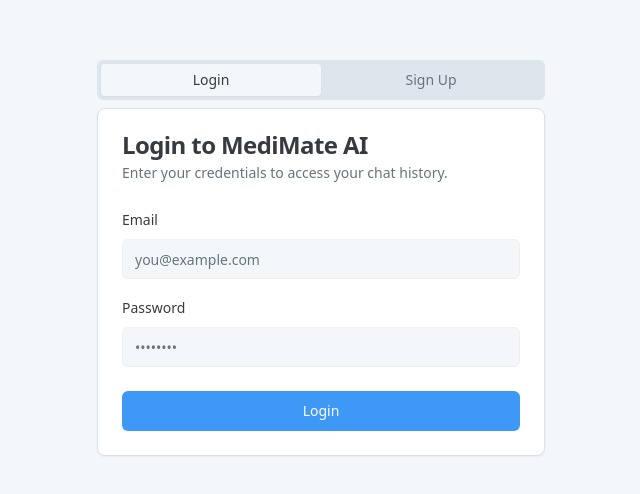
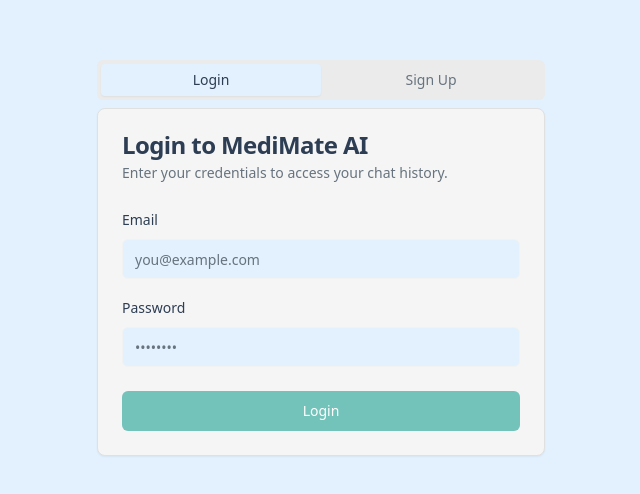
Before and after one commit to Priyanshu-chippa/ai-med, a Next.js app: page /auth in a window 1280 px wide. Shown: the part 142-636 px from the top of the page, without its empty margins (319-959 px from the left). Built offline with nearby package versions, Linux system fonts and the light colour scheme; no server answers.

Commit message:
Add light-mode color palette

```diff
--- a/src/app/globals.css
+++ b/src/app/globals.css
@@ -9,73 +9,78 @@
 
 @layer base {
   :root {
-    --background: 210 40% 97%; /* Slightly brighter Light Gray */
-    --foreground: 210 10% 23%;
-    --card: 0 0% 100%;
-    --card-foreground: 210 10% 23%;
-    --popover: 0 0% 100%;
-    --popover-foreground: 210 10% 23%;
-    --primary: 210 90% 60%; /* More vibrant Blue */
-    --primary-foreground: 0 0% 100%; /* Pure White text on primary */
-    --secondary: 210 30% 90%;
-    --secondary-foreground: 210 10% 30%;
-    --muted: 210 30% 90%;
+    --background: 207 88% 94%; /* Soft Blue */
+    --foreground: 215 30% 25%; /* Darker blue/gray for text */
+    --card: 0 0% 96%; /* Cool Gray */
+    --card-foreground: 215 30% 25%;
+    --popover: 0 0% 96%; /* Cool Gray */
+    --popover-foreground: 215 30% 25%;
+    --primary: 174 40% 61%; /* Muted Teal */
+    --primary-foreground: 0 0% 100%; /* White */
+    --secondary: 188 75% 93%; /* Light Mint */
+    --secondary-foreground: 180 30% 30%; /* Darker teal for contrast */
+    --muted: 0 0% 92%; /* Slightly darker Cool Gray */
     --muted-foreground: 210 10% 45%;
-    --accent: 170 65% 55%; /* Vibrant Teal/Aqua */
-    --accent-foreground: 170 30% 15%; /* Darker text on accent */
+    --accent: 200 70% 58%; /* A friendly, brighter blue for accents */
+    --accent-foreground: 0 0% 100%; /* White */
     --destructive: 0 84.2% 60.2%;
     --destructive-foreground: 0 0% 98%;
-    --border: 210 20% 88%; /* Slightly softer border */
-    --input: 210 25% 94%;
-    --ring: 210 90% 60%; /* Ring color same as primary */
+    --border: 0 0% 88%; /* Slightly darker Cool Gray for borders */
+    --input: 0 0% 95%; /* Slightly off-white Cool Gray for inputs */
+    --ring: 174 40% 61%; /* Muted Teal for focus rings */
     --chart-1: 12 76% 61%;
     --chart-2: 173 58% 39%;
     --chart-3: 197 37% 24%;
     --chart-4: 43 74% 66%;
     --chart-5: 27 87% 67%;
     --radius: 0.5rem;
-    --sidebar-background: 0 0% 98%;
-    --sidebar-foreground: 240 5.3% 26.1%;
-    --sidebar-primary: 240 5.9% 10%;
-    --sidebar-primary-foreground: 0 0% 98%;
-    --sidebar-accent: 240 4.8% 95.9%;
-    --sidebar-accent-foreground: 240 5.9% 10%;
-    --sidebar-border: 220 13% 91%;
-    --sidebar-ring: 217.2 91.2% 59.8%;
+
+    /* Sidebar Colors - Light Theme */
+    --sidebar-background: 0 0% 97%; /* Slightly brighter than card for subtle distinction */
+    --sidebar-foreground: 215 30% 25%;
+    --sidebar-primary: 174 40% 61%; /* Muted Teal */
+    --sidebar-primary-foreground: 0 0% 100%;
+    --sidebar-accent: 188 75% 93%; /* Light Mint for hover/active states */
+    --sidebar-accent-foreground: 180 30% 30%;
+    --sidebar-border: 0 0% 90%;
+    --sidebar-ring: 174 40% 61%;
   }
+
   .dark {
-    --background: 215 28% 15%; /* Slightly darker background */
-    --foreground: 210 40% 96%;
-    --card: 215 28% 18%; /* Darker cards */
+    --background: 215 30% 18%; /* Deep Navy */
+    --foreground: 210 40% 96%; /* Light Gray/Off-white */
+    --card: 215 28% 22%; /* Slightly Lighter Charcoal/Navy for cards */
     --card-foreground: 210 40% 96%;
-    --popover: 215 28% 15%;
+    --popover: 215 28% 22%;
     --popover-foreground: 210 40% 96%;
-    --primary: 210 85% 65%; /* Vibrant Blue for dark mode */
-    --primary-foreground: 210 20% 10%;
-    --secondary: 215 20% 22%; /* Darker secondary */
-    --secondary-foreground: 210 40% 96%;
-    --muted: 215 20% 22%;
-    --muted-foreground: 210 30% 70%; /* Lighter muted text */
-    --accent: 170 60% 50%; /* Vibrant Teal/Aqua for dark mode */
-    --accent-foreground: 170 25% 90%; /* Lighter text on accent */
-    --destructive: 0 70% 45%; /* Slightly less intense destructive */
+    --primary: 200 92% 64%; /* Muted Cyan */
+    --primary-foreground: 215 30% 10%; /* Very Dark Blue/Black */
+    --secondary: 215 25% 28%; /* Darker shade for secondary elements */
+    --secondary-foreground: 210 30% 85%;
+    --muted: 215 25% 28%;
+    --muted-foreground: 210 25% 70%;
+    --accent: 125 36% 75%; /* Soft Green */
+    --accent-foreground: 125 25% 15%; /* Dark Green for text on accent */
+    --destructive: 0 70% 50%;
     --destructive-foreground: 0 0% 98%;
-    --border: 215 20% 28%; /* More visible border */
-    --input: 215 20% 24%;
-    --ring: 210 85% 65%;
+    --border: 215 20% 35%; /* Darker border */
+    --input: 215 25% 26%; /* Slightly darker input */
+    --ring: 200 92% 64%; /* Muted Cyan for focus rings */
     --chart-1: 220 70% 50%;
     --chart-2: 160 60% 45%;
     --chart-3: 30 80% 55%;
     --chart-4: 280 65% 60%;
     --chart-5: 340 75% 55%;
-    --sidebar-background: 215 28% 12%;
-    --sidebar-foreground: 210 40% 90%;
-    --sidebar-primary: 210 85% 65%;
-    --sidebar-primary-foreground: 210 20% 10%;
-    --sidebar-accent: 215 20% 20%;
-    --sidebar-accent-foreground: 210 40% 90%;
-    --sidebar-border: 215 20% 28%;
-    --sidebar-ring: 210 85% 65%;
+
+    /* Sidebar Colors - Dark Theme */
+    --sidebar-background: 215 30% 16%; /* Slightly darker than main bg */
+    --sidebar-foreground: 210 40% 96%;
+    --sidebar-primary: 200 92% 64%; /* Muted Cyan */
+    --sidebar-primary-foreground: 215 30% 10%;
+    --sidebar-accent: 215 25% 25%; /* Subtle hover for sidebar items */
+    --sidebar-accent-foreground: 125 36% 75%; /* Soft Green for text on hover */
+    --sidebar-border: 215 20% 30%;
+    --sidebar-ring: 200 92% 64%;
   }
 }
 
```
